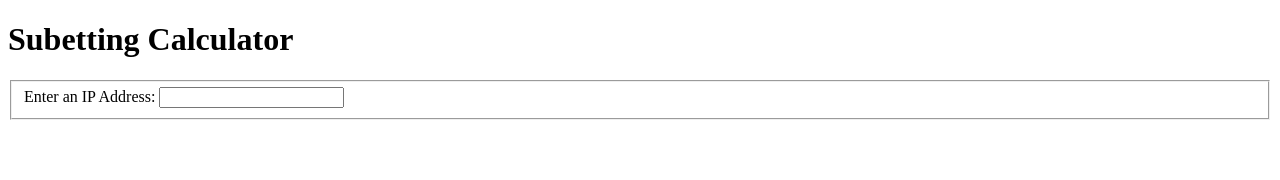
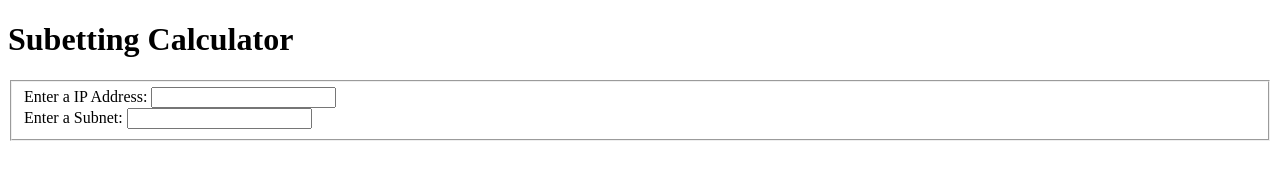
Before and after one commit to Roachk/subnetting-calc, a plain HTML site: page index.html in a window 1280 px wide. Drawn offline with Linux system fonts and the light colour scheme.

Commit message:
Updates to index.html

```diff
--- a/index.html
+++ b/index.html
@@ -9,8 +9,8 @@
     <h1>Subetting Calculator</h1>
     <form>
       <fieldset>
-        <label>Enter an IP Address: <input></label>
-        <label></label>
+        <label>Enter a IP Address: <input type="text"></label>
+        <label>Enter a Subnet: <input type="text"></label>
         <label></label>
         <label></label>
       </fieldset>
```
